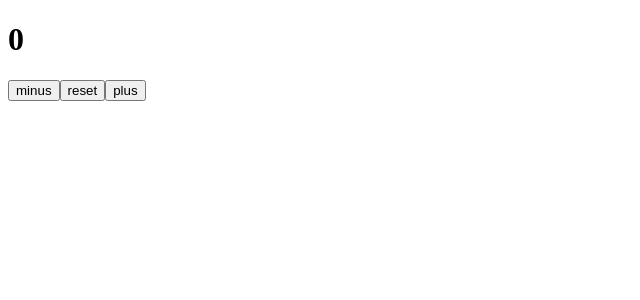
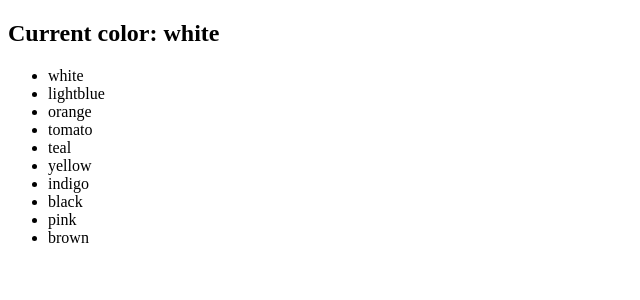
Before and after one commit to marinn999/react-lect-1, a React (Vite) app: page / in a window 1280 px wide. Shown: the top 300 px of the page, without its empty margins (0-640 px from the left). Built offline with nearby package versions, Linux system fonts and the light colour scheme.

Commit message:
lect_2_colorPicker

```diff
--- a/src/components/App.jsx
+++ b/src/components/App.jsx
@@ -1,8 +1,10 @@
+import ColorPicker from "./ColorPicker";
 import Counter from "./Counter";
 const App = () => {
   return (
     <>
-      <Counter />
+      {/* <Counter /> */}
+      <ColorPicker />
     </>
   );
 };
--- /dev/null
+++ b/src/components/ColorPicker.jsx
@@ -0,0 +1,32 @@
+import { useState } from "react";
+import colors from "./colors.json";
+
+const ColorPicker = () => {
+  const [currentColor, setCurrentColor] = useState("white");
+  const handleChangeColor = (color) => {
+    console.log(color);
+    setCurrentColor(color);
+  };
+
+  return (
+    <section
+      style={{
+        backgroundColor: currentColor,
+        transition: "background-color 1.5s linear",
+      }}
+    >
+      <div>
+        <h1>Current color: {currentColor}</h1>
+        <ul>
+          {colors.map((item) => (
+            <li onClick={() => handleChangeColor(item.color)} key={item.id}>
+              {item.color}
+            </li>
+          ))}
+        </ul>
+      </div>
+    </section>
+  );
+};
+
+export default ColorPicker;
--- /dev/null
+++ b/src/components/colors.json
@@ -0,0 +1,42 @@
+[
+  {
+    "id": 1,
+    "color": "white"
+  },
+  {
+    "id": 2,
+    "color": "lightblue"
+  },
+  {
+    "id": 3,
+    "color": "orange"
+  },
+  {
+    "id": 4,
+    "color": "tomato"
+  },
+  {
+    "id": 5,
+    "color": "teal"
+  },
+  {
+    "id": 6,
+    "color": "yellow"
+  },
+  {
+    "id": 7,
+    "color": "indigo"
+  },
+  {
+    "id": 8,
+    "color": "black"
+  },
+  {
+    "id": 9,
+    "color": "pink"
+  },
+  {
+    "id": 10,
+    "color": "brown"
+  }
+]
```
